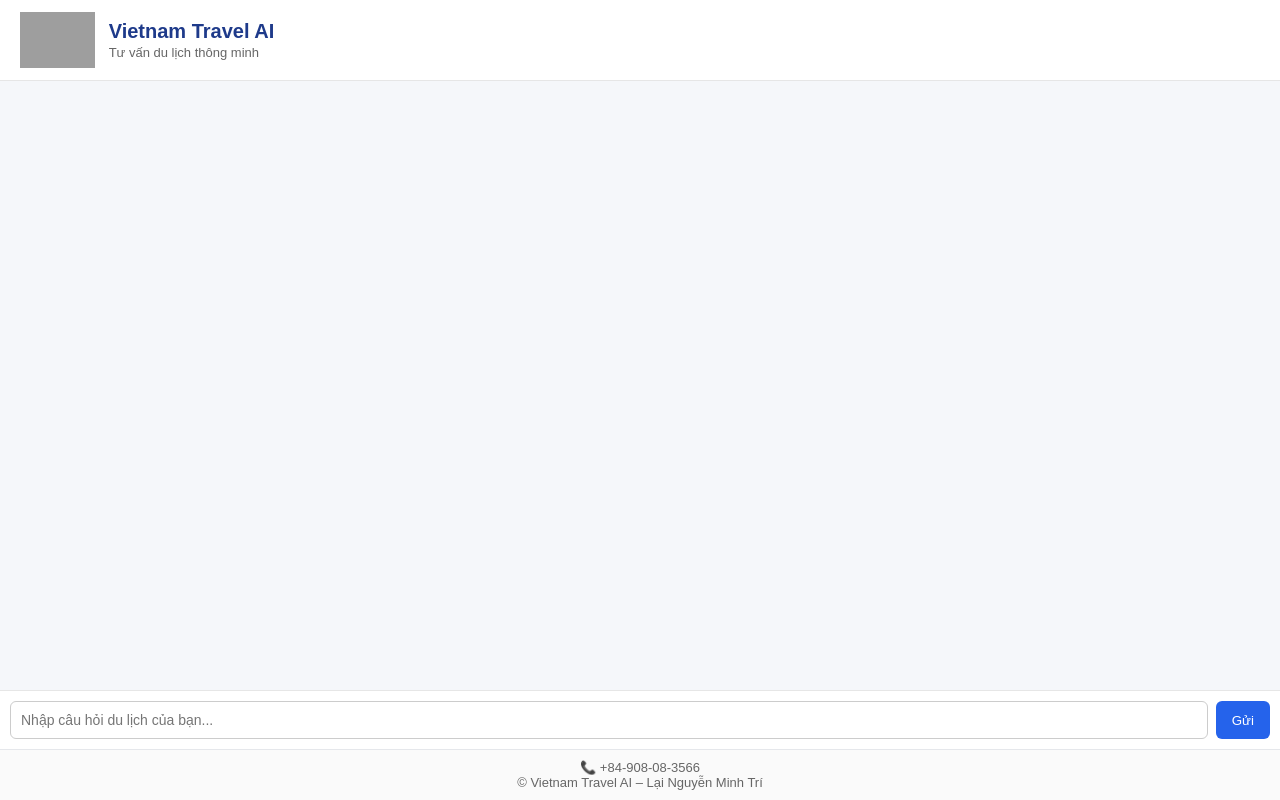
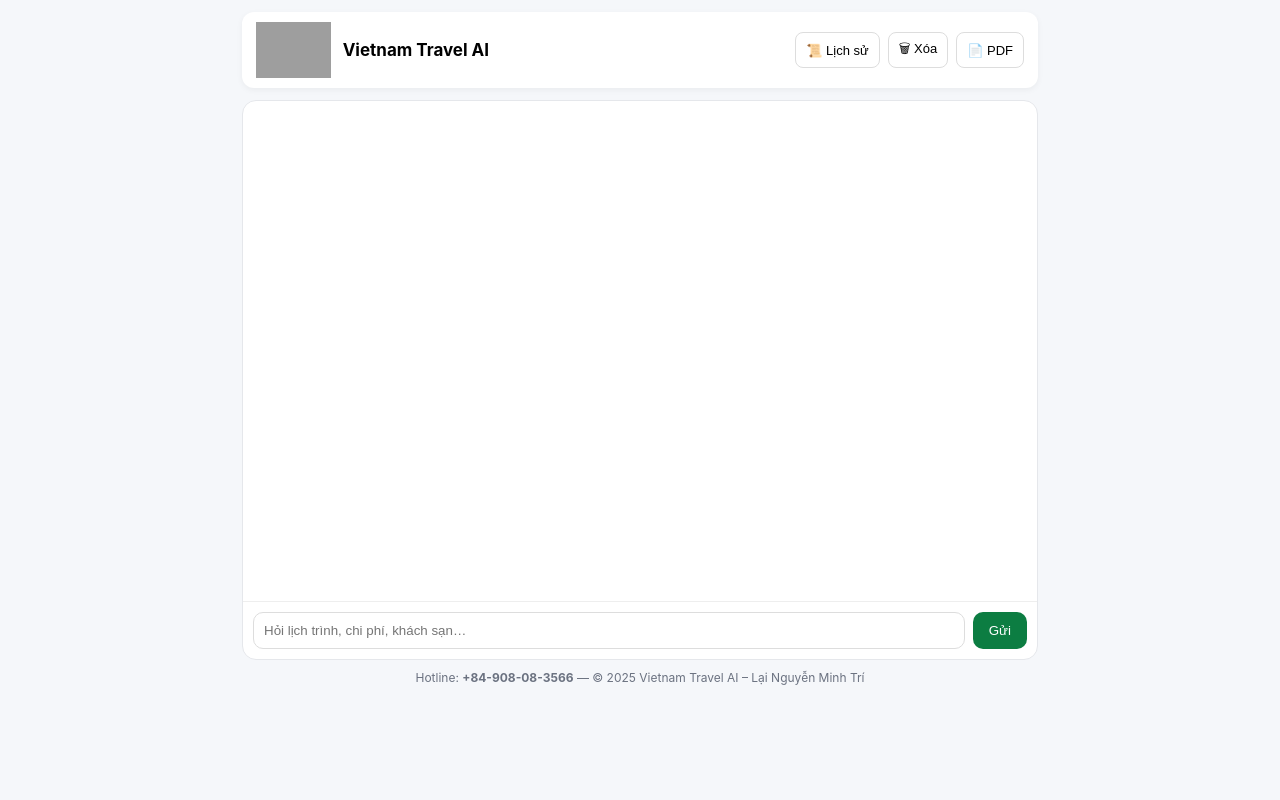
Before and after one commit to minhtriizkooooo-sys/Vietnam-Travel-AI, a Flask app: page / in a window 1280 px wide. Run offline with Flask 3, Linux system fonts and the light colour scheme; data that the repository does not hold is empty; grey boxes are pictures that could not be loaded.

Commit message:
Update ui.html

```diff
--- a/templates/ui.html
+++ b/templates/ui.html
@@ -1,180 +1,186 @@
-<!DOCTYPE html>
+<!doctype html>
 <html lang="vi">
 <head>
-    <meta charset="UTF-8">
+<meta charset="utf-8">
+<meta name="viewport" content="width=device-width, initial-scale=1">
 <title>Vietnam Travel AI</title>
-    <meta name="viewport" content="width=device-width, initial-scale=1.0">
 
-    <!-- CSS -->
 <style>
-        body {
-            margin: 0;
-            font-family: Arial, Helvetica, sans-serif;
-            background: #f5f7fa;
-            display: flex;
-            flex-direction: column;
-            height: 100vh;
+:root{
+  --accent:#0c7d42;
+  --bg:#f5f7fa;
+  --card:#ffffff;
+  --muted:#6b7280;
+}
+*{box-sizing:border-box}
+body{
+  margin:0;
+  background:var(--bg);
+  font-family:Inter,Segoe UI,Arial,sans-serif;
+  display:flex;
+  justify-content:center;
+}
+.app{
+  width:100%;
+  max-width:820px;
+  padding:12px;
 }
 
-        /* ===== HEADER ===== */
-        .top-bar {
-            display: flex;
-            align-items: center;
-            gap: 14px;
-            padding: 12px 20px;
-            background: #ffffff;
-            border-bottom: 1px solid #e6e6e6;
+/* ---------- HEADER ---------- */
+header{
+  background:var(--card);
+  padding:10px 14px;
+  border-radius:12px;
+  display:flex;
+  align-items:center;
+  gap:12px;
+  box-shadow:0 2px 6px rgba(0,0,0,.05);
+}
+header img{
+  height:56px; /* LOGO TO HƠN */
+}
+header h1{
+  font-size:17px;
+  margin:0;
+}
+.top-tabs{
+  margin-left:auto;
+  display:flex;
+  gap:8px;
+}
+.top-tabs button{
+  padding:6px 10px;
+  border-radius:8px;
+  border:1px solid #ddd;
+  background:#fff;
+  cursor:pointer;
+  font-size:13px;
 }
 
-        .logo {
-            height: 56px; /* LOGO TO HƠN */
-            width: auto;
+/* ---------- CHAT BOX ---------- */
+.chat-box{
+  margin-top:12px;
+  background:var(--card);
+  border-radius:14px;
+  display:flex;
+  flex-direction:column;
+  height:70vh;
+  border:1px solid #e5e7eb;
+}
+.messages{
+  flex:1;
+  overflow:auto;
+  padding:16px;
+}
+.bubble{
+  max-width:75%;
+  padding:10px 12px;
+  border-radius:12px;
+  margin-bottom:10px;
+  white-space:pre-wrap;
+}
+.bubble.user{
+  background:var(--accent);
+  color:white;
+  margin-left:auto;
+}
+.bubble.bot{
+  background:#f1f3f5;
 }
 
-        .title h1 {
-            margin: 0;
-            font-size: 20px;
-            color: #1e3a8a;
+/* ---------- IMAGES ---------- */
+.img-row{
+  display:flex;
+  gap:8px;
+  flex-wrap:wrap;
+  margin:6px 0 10px;
+}
+.img-row img{
+  width:140px;
+  height:90px;
+  object-fit:cover;
+  border-radius:8px;
+  cursor:pointer;
 }
 
-        .title small {
-            color: #666;
-            font-size: 13px;
+/* ---------- INPUT ---------- */
+.input-row{
+  border-top:1px solid #eee;
+  display:flex;
+  padding:10px;
+  gap:8px;
+}
+.input-row input{
+  flex:1;
+  padding:10px;
+  border-radius:10px;
+  border:1px solid #ddd;
+}
+.input-row button{
+  background:var(--accent);
+  color:white;
+  border:none;
+  padding:10px 16px;
+  border-radius:10px;
+  cursor:pointer;
 }
 
-        /* ===== CHAT AREA ===== */
-        .chat-container {
-            flex: 1;
-            overflow-y: auto;
-            padding: 16px;
+/* ---------- SUGGESTIONS ---------- */
+.suggestions{
+  display:flex;
+  gap:8px;
+  flex-wrap:wrap;
+  padding:10px;
+}
+.suggestions button{
+  padding:6px 10px;
+  border-radius:8px;
+  border:1px solid #ddd;
+  background:#fff;
+  cursor:pointer;
+  font-size:13px;
 }
 
-        .message {
-            max-width: 85%;
-            margin-bottom: 12px;
-            padding: 10px 12px;
-            border-radius: 8px;
-            line-height: 1.5;
-            white-space: pre-wrap;
-        }
-
-        .user {
-            background: #dbeafe;
-            align-self: flex-end;
-            margin-left: auto;
-        }
-
-        .bot {
-            background: #ffffff;
-            border: 1px solid #e5e7eb;
-        }
-
-        /* ===== IMAGE / VIDEO ===== */
-        .media {
-            margin-top: 6px;
-        }
-
-        .media img {
-            max-width: 140px;
-            border-radius: 6px;
-            margin: 4px;
-        }
-
-        .media a {
-            display: block;
-            font-size: 13px;
-            color: #2563eb;
-            text-decoration: none;
-            margin-top: 4px;
-        }
-
-        /* ===== SUGGESTIONS ===== */
-        .suggestions {
-            margin-top: 10px;
-        }
-
-        .suggestions button {
-            background: #eef2ff;
-            border: 1px solid #c7d2fe;
-            border-radius: 16px;
-            padding: 6px 12px;
-            margin: 4px;
-            cursor: pointer;
-            font-size: 13px;
-        }
-
-        .suggestions button:hover {
-            background: #e0e7ff;
-        }
-
-        /* ===== INPUT ===== */
-        .input-area {
-            display: flex;
-            padding: 10px;
-            background: #ffffff;
-            border-top: 1px solid #e6e6e6;
-        }
-
-        .input-area input {
-            flex: 1;
-            padding: 10px;
-            font-size: 14px;
-            border: 1px solid #ccc;
-            border-radius: 6px;
-        }
-
-        .input-area button {
-            margin-left: 8px;
-            padding: 10px 16px;
-            background: #2563eb;
-            color: #fff;
-            border: none;
-            border-radius: 6px;
-            cursor: pointer;
-        }
-
-        .input-area button:hover {
-            background: #1d4ed8;
-        }
-
-        /* ===== FOOTER ===== */
-        .footer {
-            text-align: center;
-            padding: 10px;
-            font-size: 13px;
-            color: #666;
-            background: #fafafa;
-            border-top: 1px solid #e5e7eb;
+/* ---------- FOOTER ---------- */
+footer{
+  text-align:center;
+  font-size:12px;
+  color:var(--muted);
+  margin-top:10px;
 }
 </style>
 </head>
 
 <body>
+<div class="app">
 
-<!-- HEADER -->
-<header class="top-bar">
-    <img src="/static/Logo_Marie_Curie.png" class="logo" alt="Vietnam Travel AI">
-    <div class="title">
+<header>
+  <img src="/static/Logo_Marie_Curie.png">
   <h1>Vietnam Travel AI</h1>
-        <small>Tư vấn du lịch thông minh</small>
+
+  <div class="top-tabs">
+    <button id="btn-history">📜 Lịch sử</button>
+    <button id="btn-clear">🗑 Xóa</button>
+    <button id="btn-export">📄 PDF</button>
   </div>
 </header>
 
-<!-- CHAT -->
-<div id="chat" class="chat-container"></div>
+<div class="chat-box">
+  <div id="messages" class="messages"></div>
 
-<!-- INPUT -->
-<div class="input-area">
-    <input id="msg" type="text" placeholder="Nhập câu hỏi du lịch của bạn..." />
-    <button onclick="sendMsg()">Gửi</button>
+  <div id="suggestions" class="suggestions"></div>
+
+  <div class="input-row">
+    <input id="msg" placeholder="Hỏi lịch trình, chi phí, khách sạn…" />
+    <button id="send">Gửi</button>
+  </div>
 </div>
 
-<!-- FOOTER -->
-<footer class="footer">
-    <div>📞 {{ HOTLINE }}</div>
-    <div>© {{ BUILDER }}</div>
+<footer>
+  Hotline: <strong>{{ HOTLINE }}</strong> — © 2025 {{ BUILDER }}
 </footer>
 
 <script src="/static/chat.js"></script>
+</div>
 </body>
 </html>
```
Lines whose indentation alone changed are shown as unchanged.
